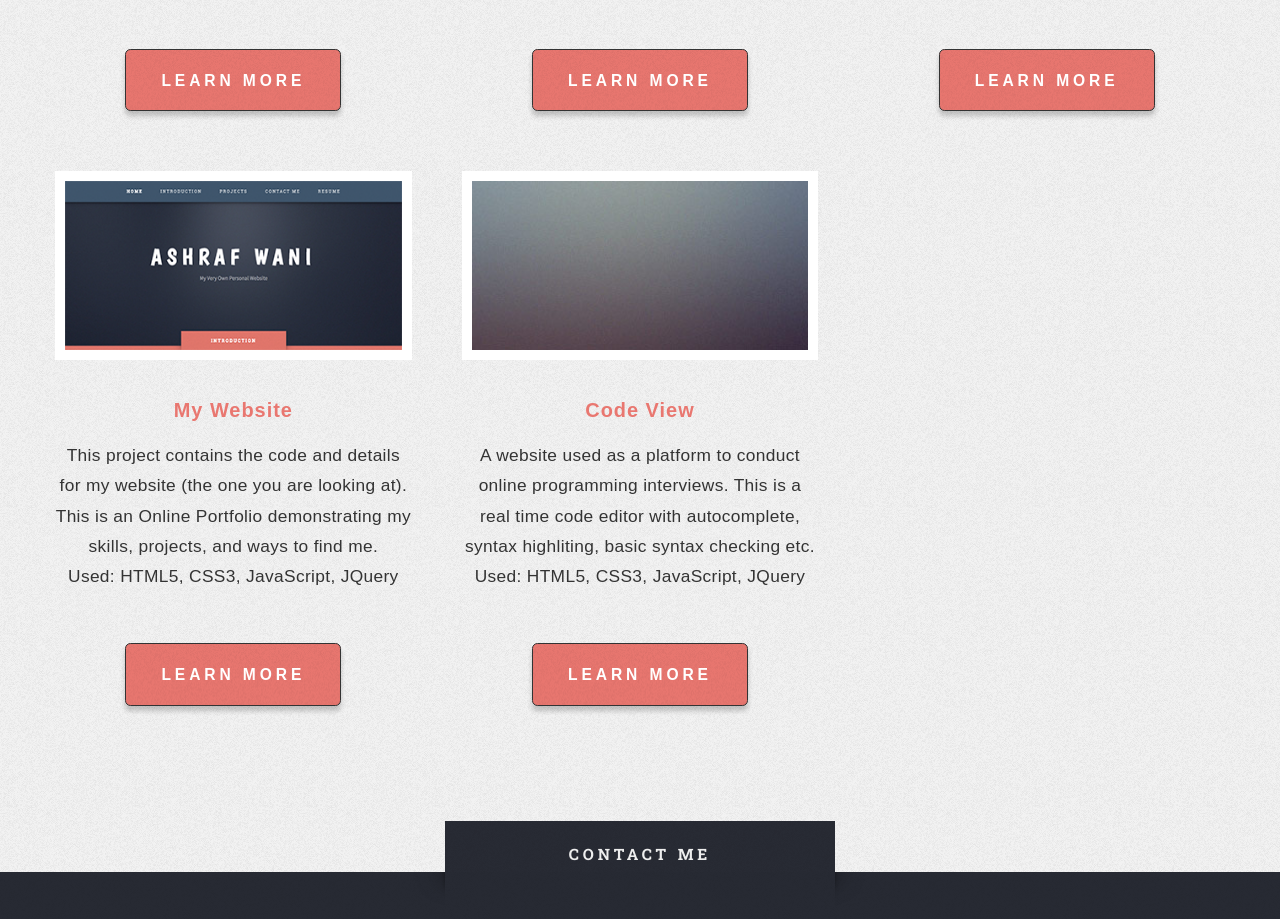
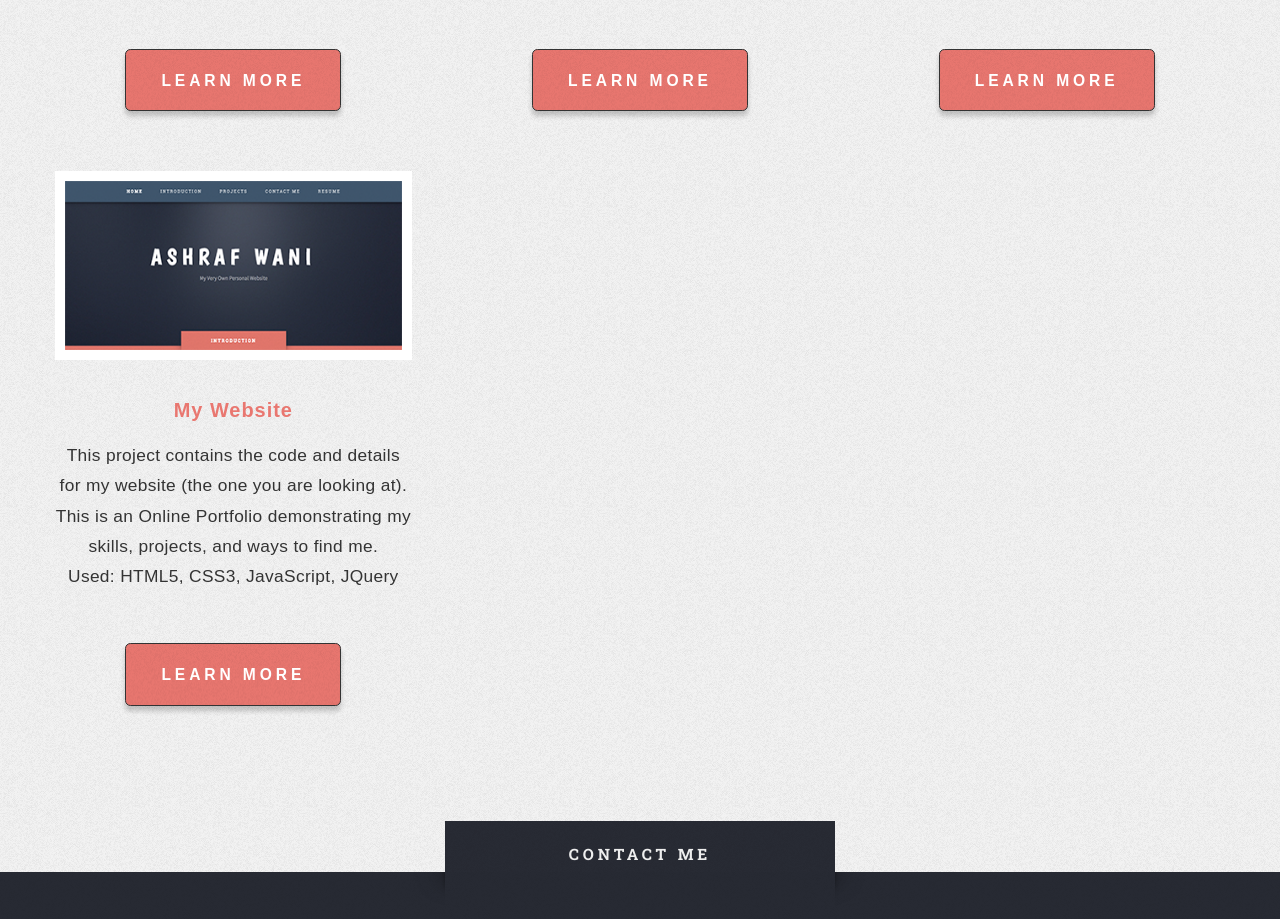
Before and after one commit to ashrafwani/resume, a plain HTML site: page index.html in a window 1280 px wide. Shown: the part 1938-2857 px from the top of the page. Drawn offline with nearby package versions, Linux system fonts and the light colour scheme; a web font is replaced by a local one.

Commit message:
Update index

```diff
--- a/index.html
+++ b/index.html
@@ -140,17 +140,6 @@
 						</section>
 					</div>
 
-					<div class="4u 12u(mobile)">
-						<section class="highlight">
-							<a href="pageNA.html" class="image featured"><img src="images/pic02.jpg" alt="" /></a>
-							<h3>Code View</h3>
-							<p>A website used as a platform to conduct online programming interviews. This is a real time code editor with autocomplete, syntax highliting, basic syntax checking etc.<br>Used: HTML5, CSS3, JavaScript, JQuery</p>
-							<ul class="actions">
-								<li><a href="pageNA.html" class="button style1">Learn More</a></li>
-							</ul>
-						</section>
-					</div>
-
 				</div>
 			</div>
 		</div>
```
Also changed, not shown: images/construction.png (deleted), images/pic02.jpg (deleted).
